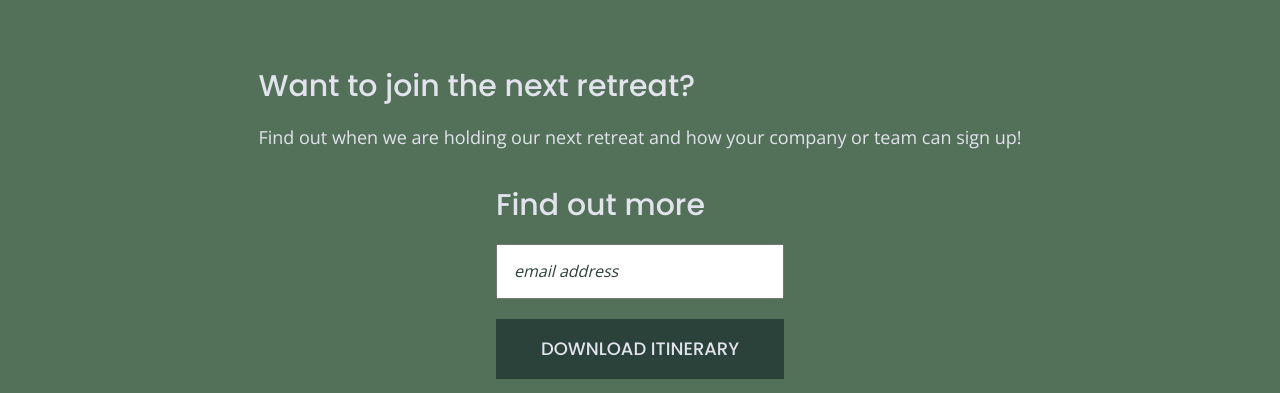
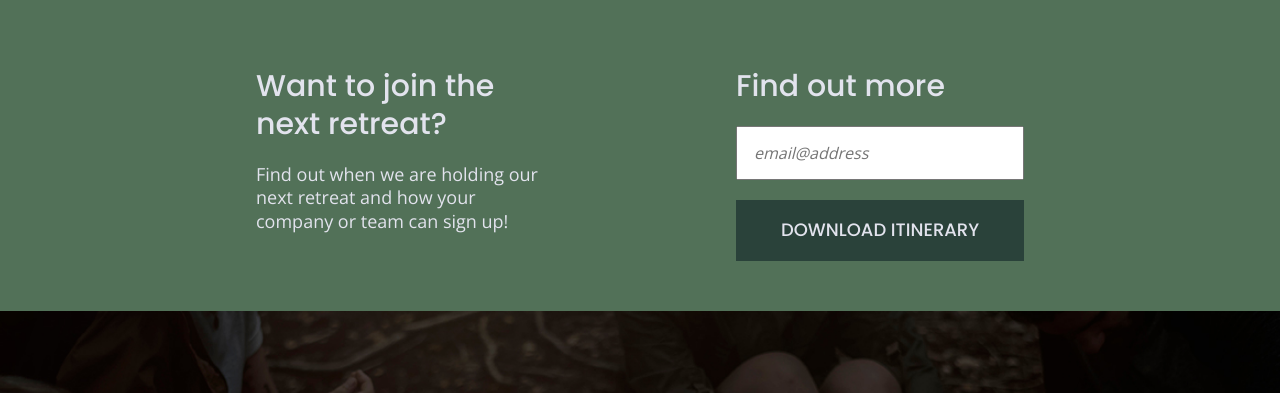
Before and after one commit to ClariceR/unplugged-website, a website built with Parcel: page index.html in a window 1280 px wide. Shown: the part 731-1124 px from the top of the page. Built offline with nearby package versions, Linux system fonts and the light colour scheme.

Commit message:
Fixed class name

```diff
--- a/index.html
+++ b/index.html
@@ -59,16 +59,16 @@
 
     <aside>
       <div class="content-wrapper">
-        <div class="form-desciption">
+        <div class="form-description">
           <h3>Want to join the next retreat?</h3>
           <p>Find out when we are holding our next retreat and how your company or team can sign up!</p>
         </div>
         <div class="form">
           <h3>Find out more</h3>
-          <input type="text" name="email" value="email address">
+          <input type="text" name="email" placeholder="email@address">
           <input type="button" value="Download Itinerary">
         </div>
-      </div> <!-- aside content wrapper ends -->
+      </div>
     </aside>
 
     <section class="features">
```
